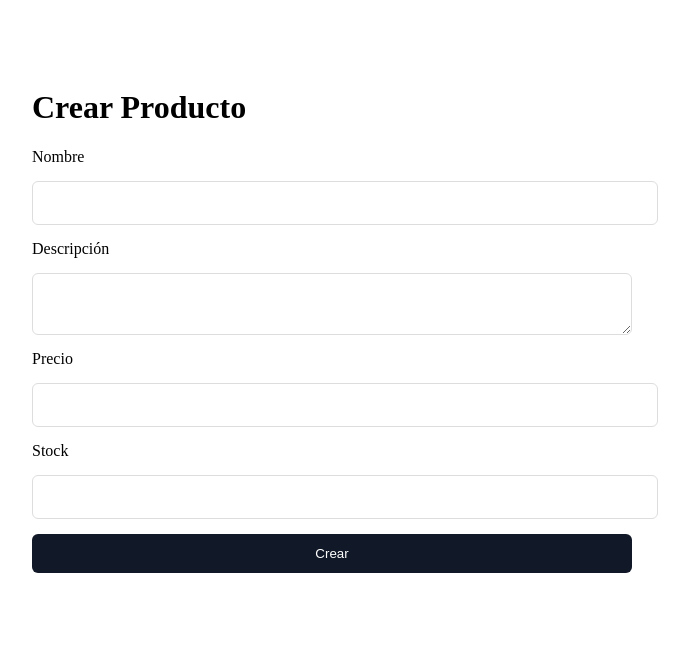
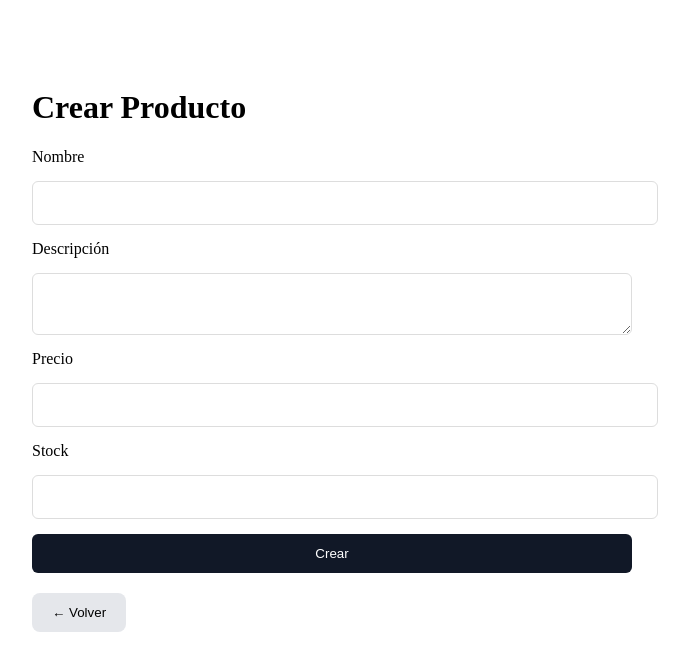
Before and after one commit to Fabrizio-Longhi/OrderManagement, a React app in the folder frontend/: page /products/new in a window 1280 px wide. Shown: the top 670 px of the page, without its empty margins (308-997 px from the left). Built offline with nearby package versions, Linux system fonts and the light colour scheme; sample sign-in values are in the browser's storage; the HTML template or start-up script is replaced by a standard one.

Commit message:
Desing changes and Update README

```diff
--- a/frontend/package.json
+++ b/frontend/package.json
@@ -4,7 +4,7 @@
   "version": "0.0.0",
   "type": "module",
   "scripts": {
-    "dev": "vite",
+    "dev": "vite --host",
     "build": "tsc -b && vite build",
     "lint": "eslint .",
     "preview": "vite preview"
--- a/frontend/src/pages/Orders/OrderDetailsPage.css
+++ b/frontend/src/pages/Orders/OrderDetailsPage.css
@@ -18,17 +18,6 @@
   font-size: 32px;
   font-weight: bold;
   color: #111;
-}
-
-.btn-back {
-  background: #e5e7eb;
-  border: none;
-  padding: 10px 16px;
-  border-radius: 8px;
-  cursor: pointer;
-}
-.btn-back:hover {
-  background: #d1d5db;
 }
 
 .order-info-card {
@@ -102,14 +91,13 @@
   gap: 12px;
 }
 
-.btn-confirm {
+.btn-back {
   background: #e5e7eb;
   border: none;
   padding: 10px 16px;
   border-radius: 8px;
   cursor: pointer;
 }
-
-.btn-confirm:hover {
-  background: #047857;
+.btn-back:hover {
+  background: #d1d5db;
 }
--- a/frontend/src/pages/Orders/OrderDetailsPage.tsx
+++ b/frontend/src/pages/Orders/OrderDetailsPage.tsx
@@ -49,7 +49,7 @@ export default function OrderDetailsPage() {
         <h1 className="order-title">Orden #{order.id}</h1>
         <div className="order-actions">
             {order.status === "PENDING" && (
-                <button className="btn-confirm" onClick={handleConfirm}>
+                <button className="btn-back" onClick={handleConfirm}>
                 ✔ Confirmar Orden
                 </button>
             )}
--- a/frontend/src/pages/Products/ProductForm.css
+++ b/frontend/src/pages/Products/ProductForm.css
@@ -30,3 +30,16 @@
 .btn-primary:hover {
   background: #1f2937;
 }
+
+.btn-back {
+  margin-top: 20px;
+  background: #e5e7eb;
+  border: none;
+  padding: 10px 16px;
+  border-radius: 8px;
+  cursor: pointer;
+}
+
+.btn-back:hover {
+  background: #d1d5db;
+}
--- a/frontend/src/pages/Products/ProductFormPage.tsx
+++ b/frontend/src/pages/Products/ProductFormPage.tsx
@@ -93,6 +93,11 @@ export default function ProductFormPage({ mode }: { mode: "create" | "edit" }) {
           {mode === "create" ? "Crear" : "Guardar Cambios"}
         </button>
       </form>
+
+      <button className="btn-back" onClick={() => navigate("/products")}>
+        ← Volver
+      </button>
     </div>
+
   );
 }
```
Also changed, not shown: 2 other files (tests, documents, lock files or other folders).
